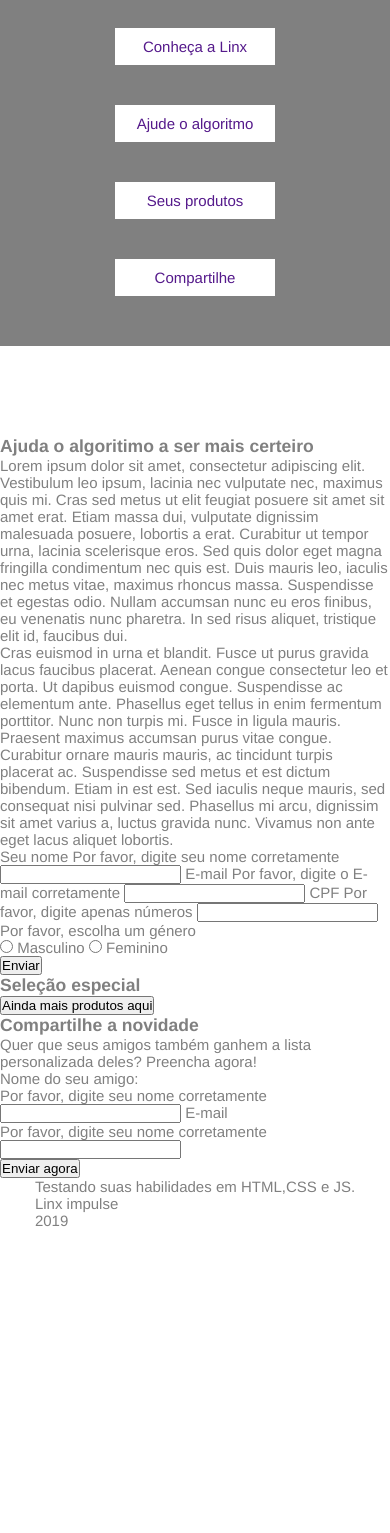
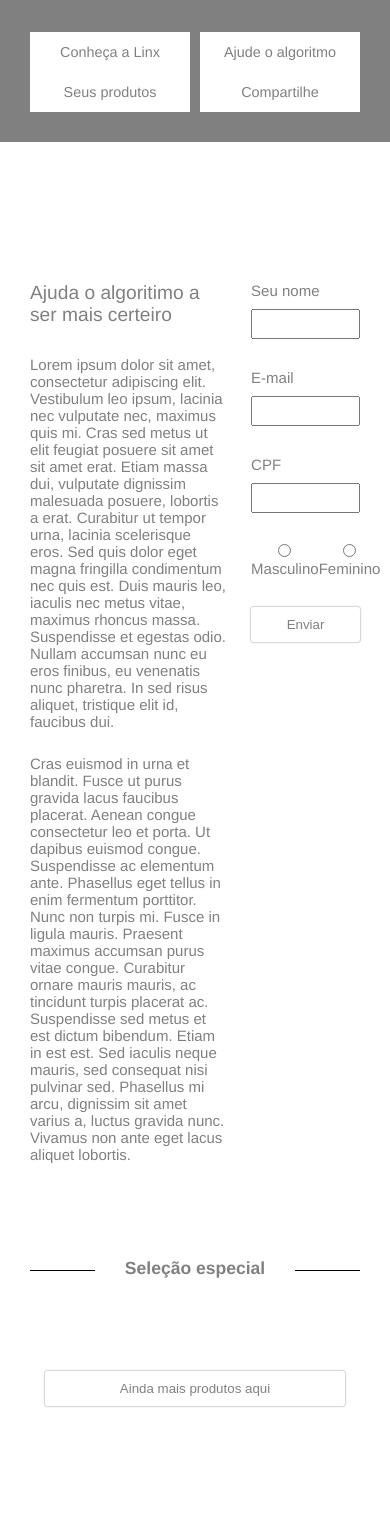
Before and after one commit to ericlesbrum/Desafio-Frontend-Developer-landing-page, a plain HTML site: page index.html in a window 390 px wide. Shown: the part 141-1674 px from the top of the page. Before the commit the page ends 1370 px from the top, so only its background shows below. Drawn offline with Linux system fonts and the light colour scheme; no server answers.

Commit message:
Adição de algumas regras no css
Responsividade dos botões, ajuste nos paragrafos, ainda falta reajustar com o tamanho da tela disponivel.

```diff
--- a/css/main.css
+++ b/css/main.css
@@ -4,6 +4,8 @@
     box-sizing: border-box;
 }
 body{
+    width: 100%;
+    min-height: 100vh;
     font-size: 15px;
     font-family: Helvetica, sans-serif, Arial;
     display: flex;
@@ -12,11 +14,54 @@ body{
     justify-content: center;
     align-items: center;
 }
+/*---Erro nos inputs----*/
+.wrong{
+    border: 1px solid red;
+}
+.wrongMensage{
+    color: red;
+    font-size: 0.75rem;
+    margin-bottom: 10px;
+}
+.hide{
+    display: none;
+}
+/*--------------------------*/
+
+
+/*Configuração padrão de botões*/
+.content-form form > button,
+.special-selection > button,
+.share-news form > button,
+.grid .box button
+{
+    border: none;
+    border-radius: 2px;
+    padding: 10px 20px;
+    box-shadow: 0 0 2px 0px #707070;
+    outline: none;
+    background-color: white;
+    color: grey;
+    transition: 0.5s;
+}
+.content-form form > button:hover,
+.special-selection > button:hover,
+.share-news form > button:hover,
+.grid .box button:hover{
+    cursor: pointer;
+    background-color: black;
+    color: white;
+}
+/*--------------------------*/
+
+
+/*-Configurações do header--*/
 header{
     width: 100%;
     display: flex;
     justify-content: center;
     align-items: center;
+    text-align: center;
     flex-direction: column;
     margin-bottom: 90px;
     background-color: grey;
@@ -33,29 +78,225 @@ header h4 span{
     font-weight: 400;
 }
 header h4 strong{
-    font-size: 1.3rem;
+    font-size: 1.9rem;
+    font-weight: bold;
     margin-bottom: 15px;
 }
 header h4 span:first-child{
-    font-size: 0.9rem;
+    font-size: 1.1rem;
     margin-bottom: 5px;
 }
 header h4 span:last-child{
-    font-size: 0.7rem;
+    font-size: 0.9rem;
 }
-nav ul{
+/*--------------------------*/
+
+
+/*---Navbar----*/
+header nav{
     display: flex;
+    width: 100%;
+    max-width: 780px;
+    flex-wrap: wrap;
+    justify-content: center;
+}
+header nav ul {
+    display: flex;
+    width: 100%;
+    flex-wrap: wrap;
     list-style: none;
+    justify-content: space-between;
+}
+header nav ul li a{
+    display: block;
+    text-decoration: none;
+    background-color: white;
+    color: grey;
+    width: 160px;
+    font-size: 0.9rem;
+    padding: 12px 20px;
+    transition: 0.3s;
+}
+header nav ul li a:hover{
+    background-color: black;
+    color: white;
+}
+
+/*--------------------------*/
+
+
+/*---Main----*/
+main{
+    width: 100%;
+    max-width: 1000px;
+    display: flex;
     justify-content: center;
+    align-items: center;
+    flex-direction: column;
+    padding: 30px;
+}
+/*--------------------------*/
+
+
+/*----Configuração paragrafo----*/
+.content-form > p,
+.share-news > p{
+    display: flex;
+    margin: 0 auto;
+    width: 33%;
+    font-size: 1.5rem;
     text-align: center;
+    align-items: center;
+}
+/*--------------------------*/
+
+/*---Primeiro formulario----*/
+.content-form{
+    display: flex;
+    width: 100%;
+    justify-content: space-between;
+    margin-top: 20px;
+    margin-bottom: 70px;
+}
+.content-form article{
+    width: 60%;
+}
+.content-form form{
+    display: flex;
+    flex-direction: column;
+    width: 33%;
+}
+.content-form form >input{
+    margin-bottom: 30px;
+}
+.content-form article h3{
+    font-size: 1.2rem;
+    font-weight: 400;
+    margin-bottom: 30px;
+}
+.content-form article p{
+    margin-bottom: 25px;
+}
+.content-form form > input,
+.share-news .field label> input{
+    width: 100%;
+    height: 30px;
+}
+.content-form form .gender{
+    width: 70%;
+    display: flex;
+    align-items: center;
+    text-align: center;
+    margin-bottom: 30px;
+    justify-content: space-between;
+}
+.content-form form >label{
+    margin-bottom: 10px;
+}
+/*--------------------------*/
+
+/*-----Seleção especial-----*/
+.special-selection{
+    width: 100%;
+    position: relative;
     flex-wrap: wrap;
+    text-align: center;
+    margin-bottom: 130px;
 }
-nav ul li{
-    background-color: white;
-    width: 160px;
-    padding: 10px 20px;
-    margin: 20px;
+.special-selection > button,
+    .share-news form > button{
+    width: 300px;
 }
-nav ul li a{
-    text-decoration: none;
+.special-selection h3,
+    .share-news h3{
+    width: 100%;
+    text-align: center;
+    border-bottom: 1px solid #000;
+    line-height: 0.1em;
+    margin: 10px 0 50px;
 }
+.special-selection h3 span,
+    .share-news h3 span {
+    background:#fff;
+    padding:0 30px;
+}
+/*--------------------------*/
+
+
+/*---Grid----*/
+.special-selection .grid{
+    display: grid;
+    grid-template-columns: auto auto auto auto;
+    grid-gap: 10px;
+    margin-bottom: 50px;
+}
+.grid .box {
+    width: 100%;
+    font-size: 0.75rem;
+    margin-bottom: 20px;
+}
+.grid .box .box-content{
+    text-align: left;
+    width: 100%;
+}
+.grid .box .box-content p:nth-child(3){
+    font-size: 0.75rem;
+}
+.grid .box .box-content p:nth-child(4){
+    font-weight: bold;
+    font-size: 1rem;
+}
+.grid .box .box-content h5{
+    font-size: 0.75rem;
+    margin-bottom: 10px;
+}
+.grid .box .box-content p{
+    margin-bottom: 12px;
+    font-size: 0.85rem;
+}
+.grid .box .box-content button{
+    width: 100%;
+    font-size: 0.95rem;
+    border: 1px solid black;
+    border-radius: 5px;
+}
+/*--------------------------*/
+
+
+/*----Compartilhe a novidade---*/
+.share-news{
+    margin-bottom: 150px;
+    width: 100%;
+    text-align: center;
+}
+.share-news p{
+    margin-bottom: 50px;
+}
+.share-news form .field{
+    text-align: left;
+    display: flex;
+    width: 80%;
+    margin: 0 auto;
+    justify-content: space-between;
+    margin-bottom: 50px;
+}
+.share-news form .field label{
+    width: 45%;
+    line-height: 40px;
+}
+/*--------------------------*/
+
+
+/*---Rodapé----*/
+footer{
+    display: flex;
+    justify-content: center;
+    flex-direction: column;
+    align-items: center;
+    padding: 80px 0;
+    line-height: 30px;
+    color: white;
+    width: 100%;
+    background-color: grey;
+}
+/*--------------------------*/
```
